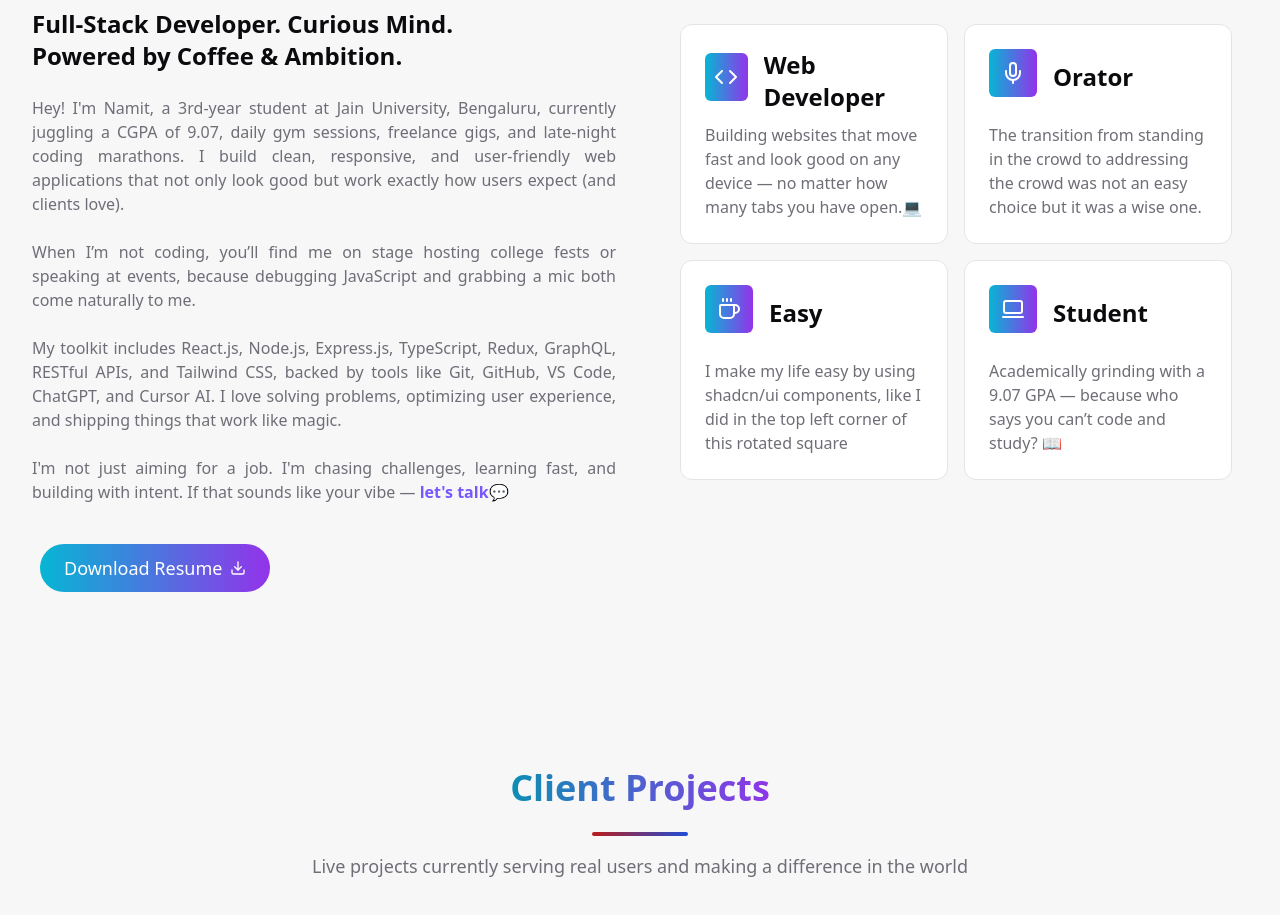
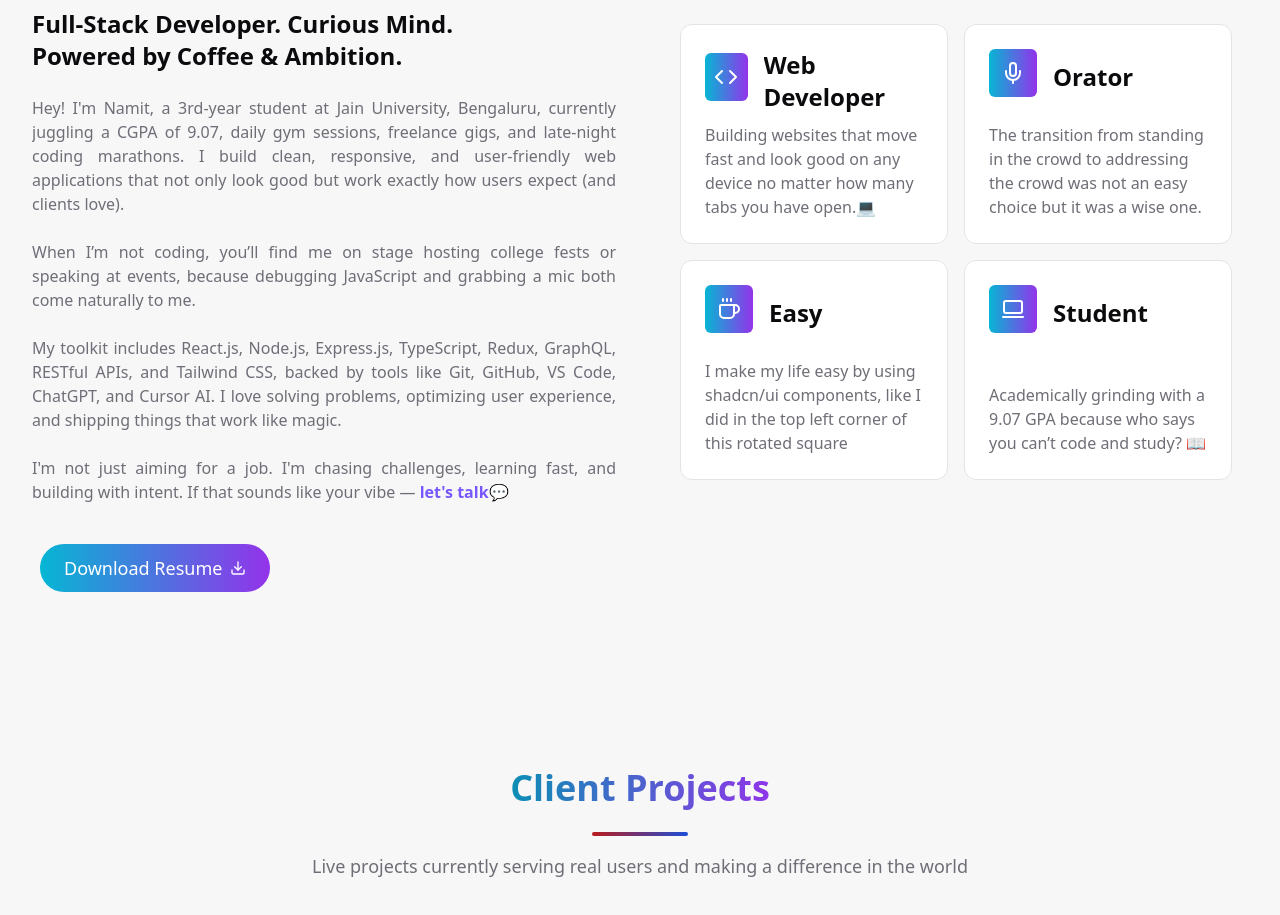
Before and after one commit to namit-x/Portfolio, a React (Vite) app: page / in a window 1280 px wide. Shown: the part 960-1875 px from the top of the page. Built offline with nearby package versions, Linux system fonts and the light colour scheme.

Commit message:
removed em dashes

```diff
--- a/src/components/AboutSection.tsx
+++ b/src/components/AboutSection.tsx
@@ -12,7 +12,7 @@ export default function AboutSection() {
       icon: <Code className="h-6 w-6 text-primary-foreground" />,
       title: "Web Developer",
       description:
-        "Building websites that move fast and look good on any device — no matter how many tabs you have open.💻",
+        "Building websites that move fast and look good on any device no matter how many tabs you have open.💻",
     },
     {
       icon: <Mic className="h-6 w-6 text-primary-foreground" />,
@@ -30,7 +30,7 @@ export default function AboutSection() {
       icon: <LaptopMinimal className="h-6 w-6 text-primary-foreground" />,
       title: "Student",
       description:
-        "Academically grinding with a 9.07 GPA — because who says you can’t code and study? 📖",
+        "Academically grinding with a 9.07 GPA because who says you can’t code and study? 📖",
     },
   ];
 
```
